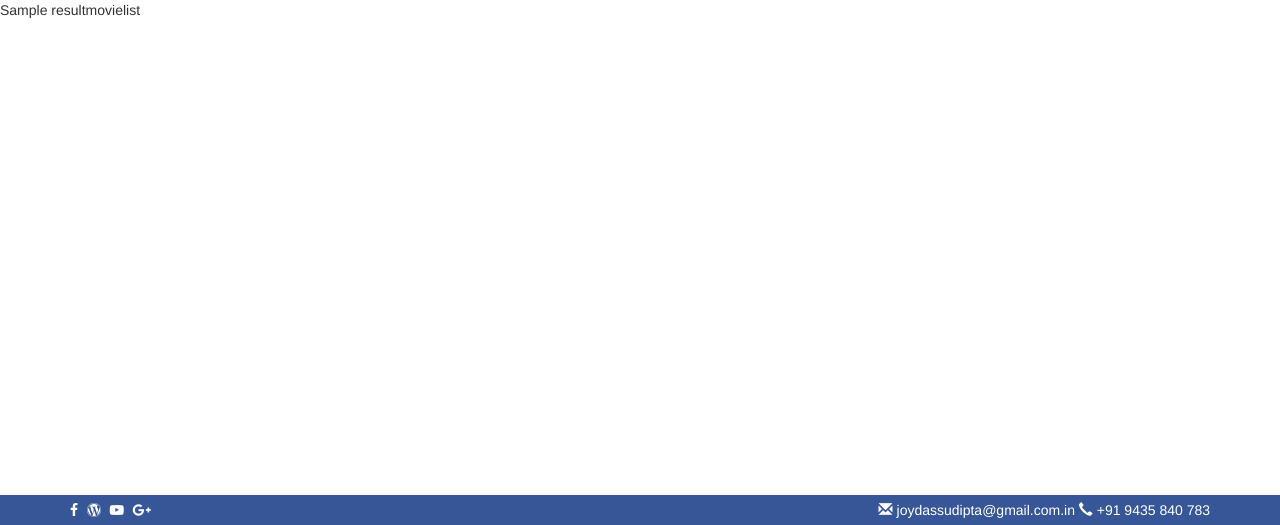
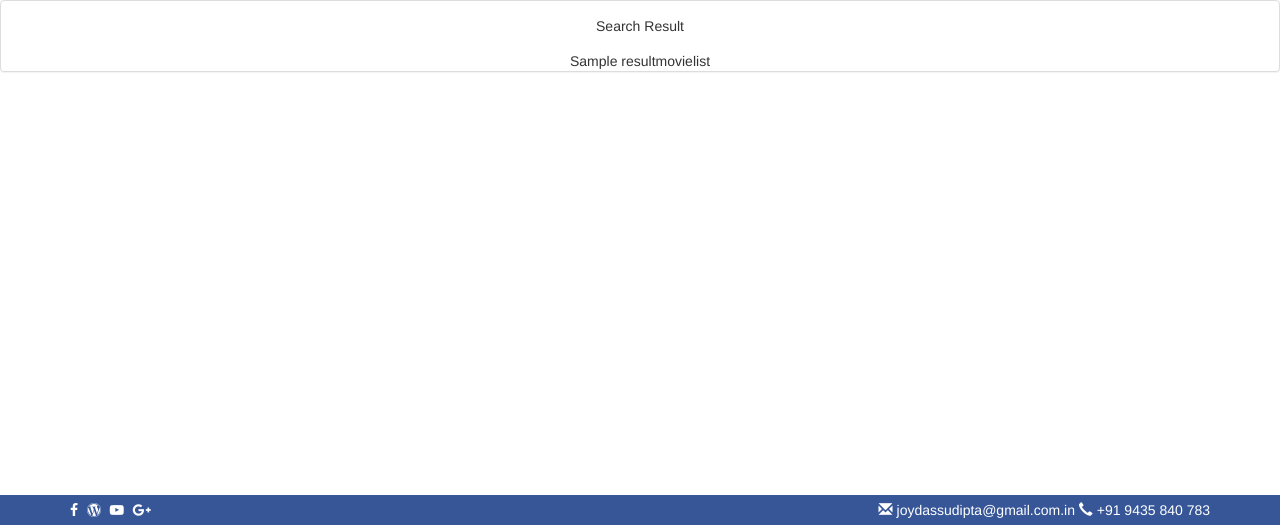
Before and after one commit to joeydash/movielist, a Django app: template socialNetwork/wall/templates/wall/movie.html in a window 1280 px wide. Shown: the part 275-800 px from the top of the page. Run offline with Django 3.2, Linux system fonts and the light colour scheme; the template is opened without the code that fills it: most values are stand-ins (such as "Sample title", 1, 10 or a date in 2020); some libraries are stand-ins or nearby versions.

Commit message:
showing in style

```diff
--- a/socialNetwork/wall/templates/wall/movie.html
+++ b/socialNetwork/wall/templates/wall/movie.html
@@ -69,10 +69,14 @@
 	</div>
 </div>
 
+<center>
+<div class="panel panel-default">
+  <div class="panel-body">Search Result</div>
 {% for m in resultmovielist %}
-	{{m}}<br>
+	{{m}}
 {% endfor %}
-
+</div>
+</center>
 <div class="container-fluid contact navbar-fixed-bottom">
 	<div class="container">
 		<div class="row">
```
Also changed, not shown: socialNetwork/wall/templates/wall/comment.html (added, +16 -0 lines).
